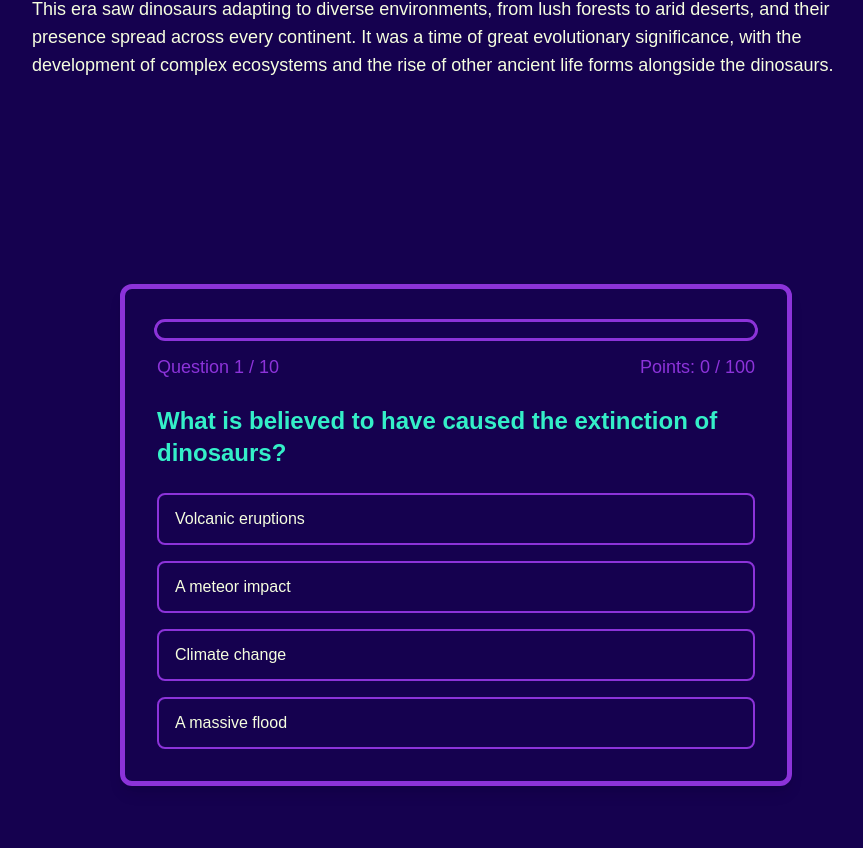
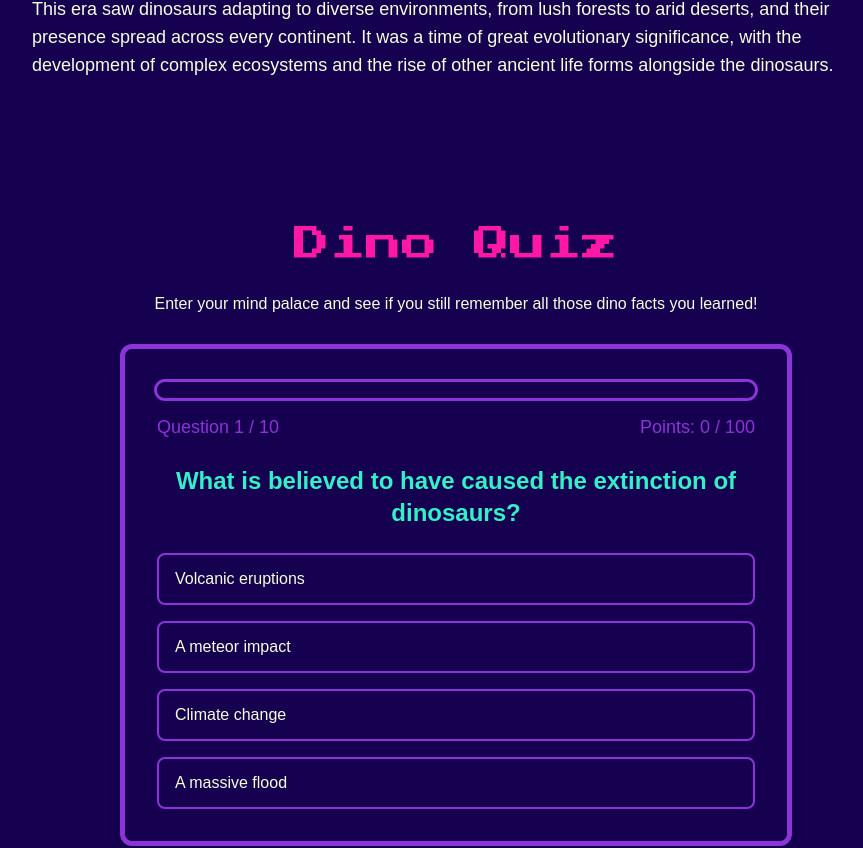
Before and after one commit to Predrag-Jandric/Pangea-Dino-Museum, a React (Vite) app: page / in a window 1280 px wide. Shown: the part 2975-3823 px from the top of the page, without its empty margins (184-1047 px from the left). Built offline with nearby package versions, Linux system fonts and the light colour scheme.

Commit message:
add title to dino quiz

```diff
--- a/src/components/Quiz.jsx
+++ b/src/components/Quiz.jsx
@@ -76,15 +76,19 @@ function Quiz() {
   return (
     <div
       id="quiz"
-      className="bg-dark flex min-h-screen items-center justify-center p-6"
+      className="bg-dark flex-colh-dvh flex min-h-screen flex-col items-center justify-center gap-7 p-6 text-center"
     >
+      <h2 className="font-pressStart text-4xl text-primary">Dino Quiz</h2>
+      <p className="text-light max-w-2xl">
+        Enter your mind palace and see if you still remember all those dino facts you learned!
+      </p>
       <div className="border-secondary h-fit w-full max-w-2xl rounded-xl border-[5px] p-8 shadow-lg">
         {status === "active" && (
           <section>
             {/* progress bar */}
             <div className="mb-6">
               <progress
-                className="[&::-webkit-progress-value]:bg-highlight w-full [&::-webkit-progress-bar]:rounded-lg [&::-webkit-progress-bar]:bg-dark [&::-webkit-progress-bar]:outline [&::-webkit-progress-bar]:outline-secondary [&::-webkit-progress-value]:rounded-lg"
+                className="[&::-webkit-progress-value]:bg-highlight [&::-webkit-progress-bar]:bg-dark [&::-webkit-progress-bar]:outline-secondary w-full [&::-webkit-progress-bar]:rounded-lg [&::-webkit-progress-bar]:outline [&::-webkit-progress-value]:rounded-lg"
                 max={numQuestions}
                 value={index + Number(answer !== null)}
               />
@@ -118,7 +122,7 @@ function Quiz() {
                     optionIndex === answer
                       ? optionIndex === currentQuestion.correctOption
                         ? "bg-highlight border-highlight" // correct selected answer
-                        : "bg-primary border-primary" // incorrect selected answer
+                        : "bg-secondary border-secondary" // incorrect selected answer
                       : "bg-dark border-secondary text-light hover:border-light"
                   } ${
                     // highlight correct answer when an incorrect answer is selected
```
